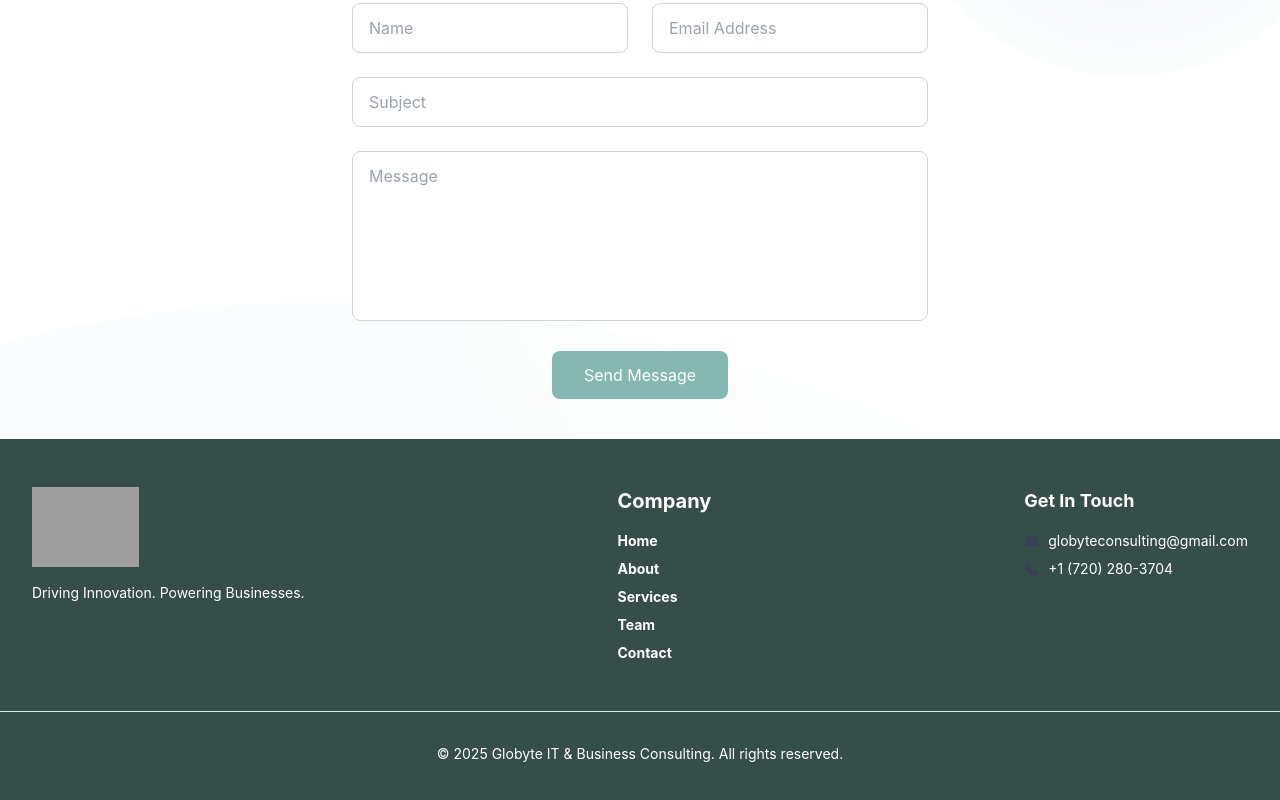
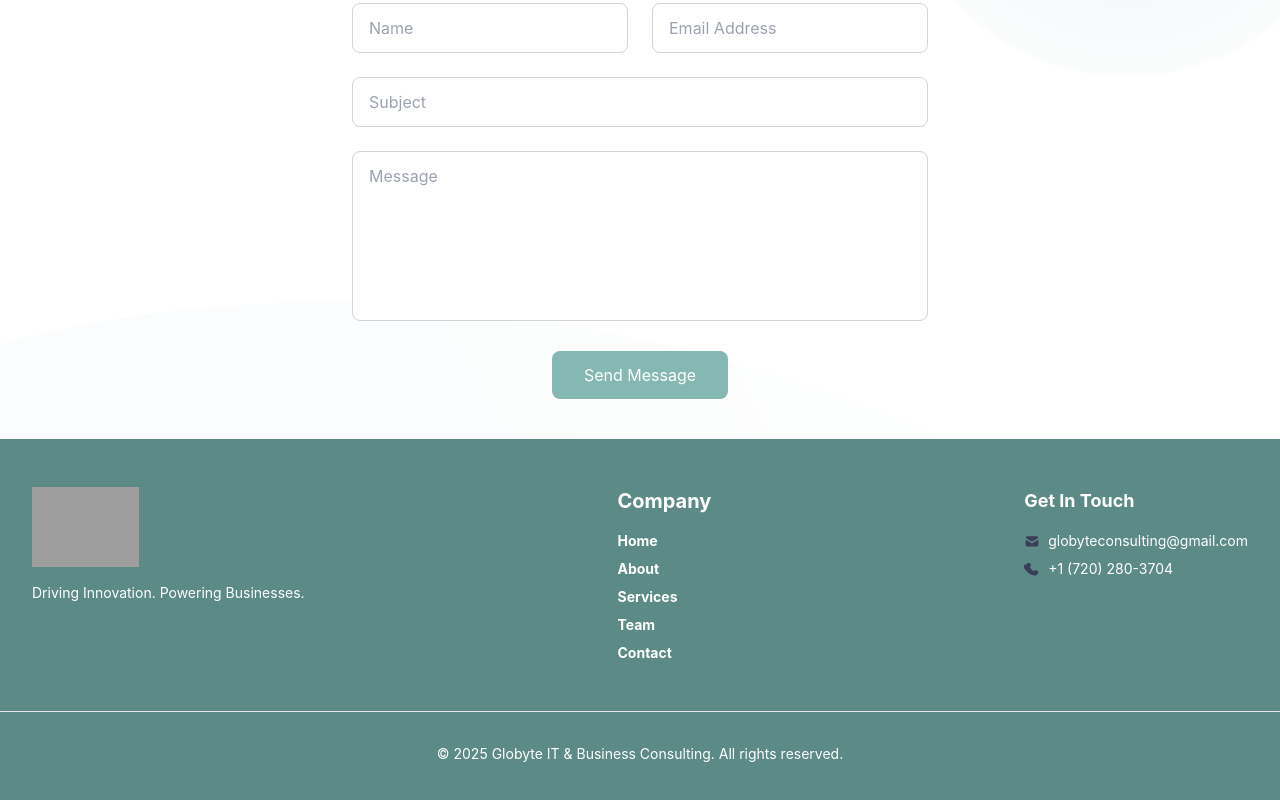
Before and after one commit to bemnetgetasetegn/Globyte, a website: page index.html in a window 1280 px wide. Shown: the part 4523-5323 px from the top of the page. Drawn offline with nearby package versions, Linux system fonts and the light colour scheme; grey boxes are pictures that could not be loaded; a web font is replaced by a local one.

Commit message:
footer color changed

```diff
--- a/index.html
+++ b/index.html
@@ -485,7 +485,7 @@
 
   </section>
 
-  <footer class="bg-[#364E4A] text-gray-800 py-12 relative z-10">
+  <footer class="bg-[#5C8B87] text-gray-800 py-12 relative z-10">
   <div class="container mx-auto px-4 sm:px-6 lg:px-8 flex flex-col md:flex-row justify-between items-start space-y-12 md:space-y-0 md:space-x-12">
 
     <!-- Logo + Tagline -->
```
